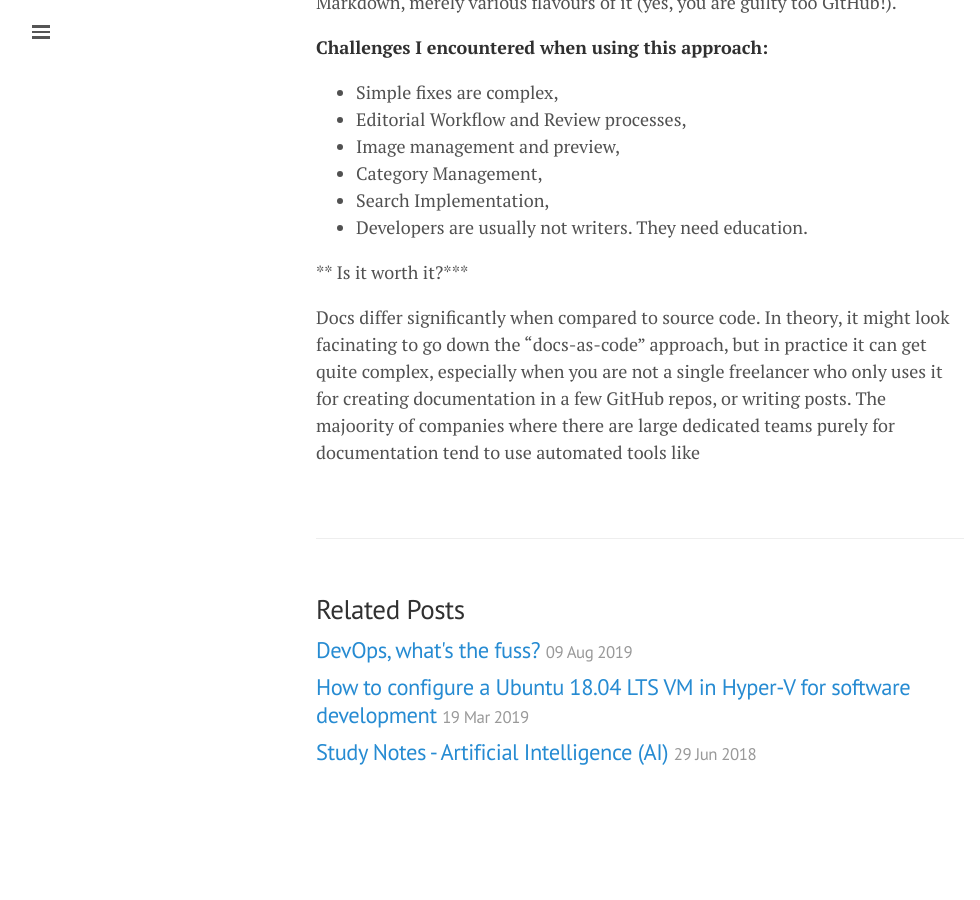
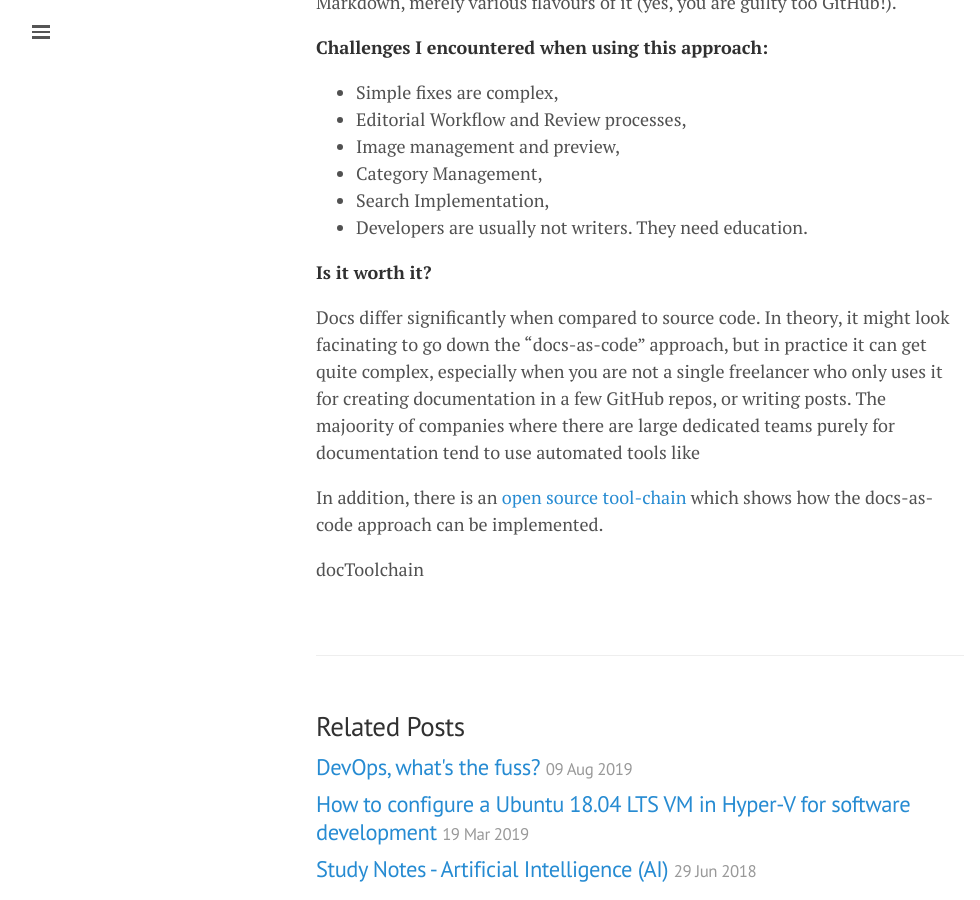
Before and after one commit to lgeurts/lgeurts.github.io, a Jekyll site: the page built from _posts/2020-08-21-docs-as-code.md, in a window 1280 px wide and 900 px high, scrolled down 1111 px. Shown: the whole window, without its empty margins (0-980 px from the left). Built offline with Jekyll 4.4.1, drawn with Linux system fonts in a browser that asks for light colours; nearby versions of some CDN libraries; before the commit the page ends 1931 px from its top, so only the background shows below that.

Commit message:
Update 2020-08-21-docs-as-code.md

```diff
--- a/_posts/2020-08-21-docs-as-code.md
+++ b/_posts/2020-08-21-docs-as-code.md
@@ -45,6 +45,10 @@
 - Search Implementation,
 - Developers are usually not writers. They need education.
 
-** Is it worth it?***
+**Is it worth it?**
 
 Docs differ significantly when compared to source code. In theory, it might look facinating to go down the “docs-as-code” approach, but in practice it can get quite complex, especially when you are not a single freelancer who only uses it for creating documentation in a few GitHub repos, or writing posts. The majoority of companies where there are large dedicated teams purely for documentation tend to use automated tools like
+
+In addition, there is an [open source tool-chain](https://doctoolchain.github.io/docToolchain/) which shows how the docs-as-code approach can be implemented.
+
+docToolchain
```
